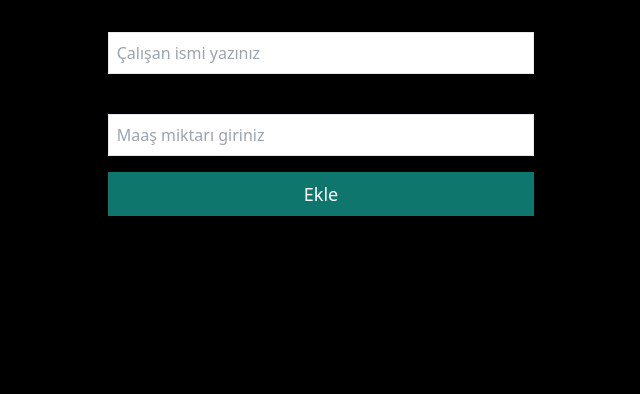
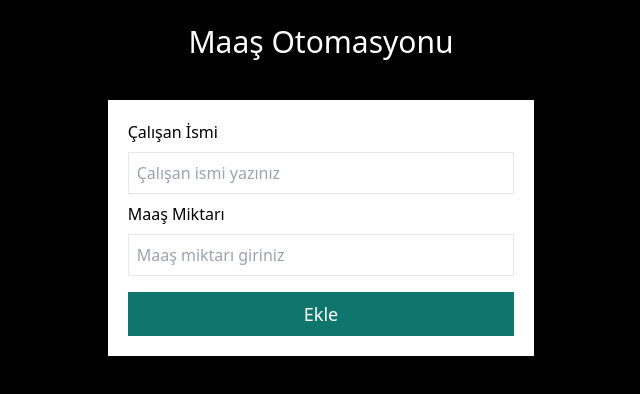
Before and after one commit to IkbalHukumdar/workers-app, a React (Create React App) app: page / in a window 1280 px wide. Shown: the top 394 px of the page, without its empty margins (319-959 px from the left). Built offline with nearby package versions, Linux system fonts and the light colour scheme.

Commit message:
componentler tekrar kullanılabilir

```diff
--- a/src/App.jsx
+++ b/src/App.jsx
@@ -2,6 +2,7 @@
 
 function App() {
   return <div className="App">
+    <h1 className="text-white text-center mt-6 text-3xl">Maaş Otomasyonu</h1>
    <AddWorker/>
   </div>;
 }
--- /dev/null
+++ b/src/components/UI/Card.jsx
@@ -0,0 +1,5 @@
+const Card = (props) => {
+  return <div className={`bg-white p-5 round-xl ${props.className}`}>{props.children}</div>;
+};
+
+export default Card;
--- a/src/components/Workers/AddWorker.jsx
+++ b/src/components/Workers/AddWorker.jsx
@@ -1,5 +1,8 @@
+import Card from "../UI/Card";
+
 const AddWorker = () => {
   return (
+    <Card className=" mt-10">
       <form className="flex flex-col gap-y-2">
         <label htmlFor="name" className="font-medium">
           Çalışan İsmi
@@ -14,13 +17,16 @@
           Maaş Miktarı
         </label>
         <input
-        type="text"
+          type="number"
           className="max-w-[40rem] w-full mx-auto border p-2"
           placeholder="Maaş miktarı giriniz"
           id="wage"
         />
-      <button className="p-2 text-lg bg-teal-700 text-white mt-2">Ekle</button>
+        <button className="p-2 text-lg bg-teal-700 text-white mt-2">
+          Ekle
+        </button>
       </form>
+    </Card>
   );
 };
 
```
Lines whose indentation alone changed are shown as unchanged.
